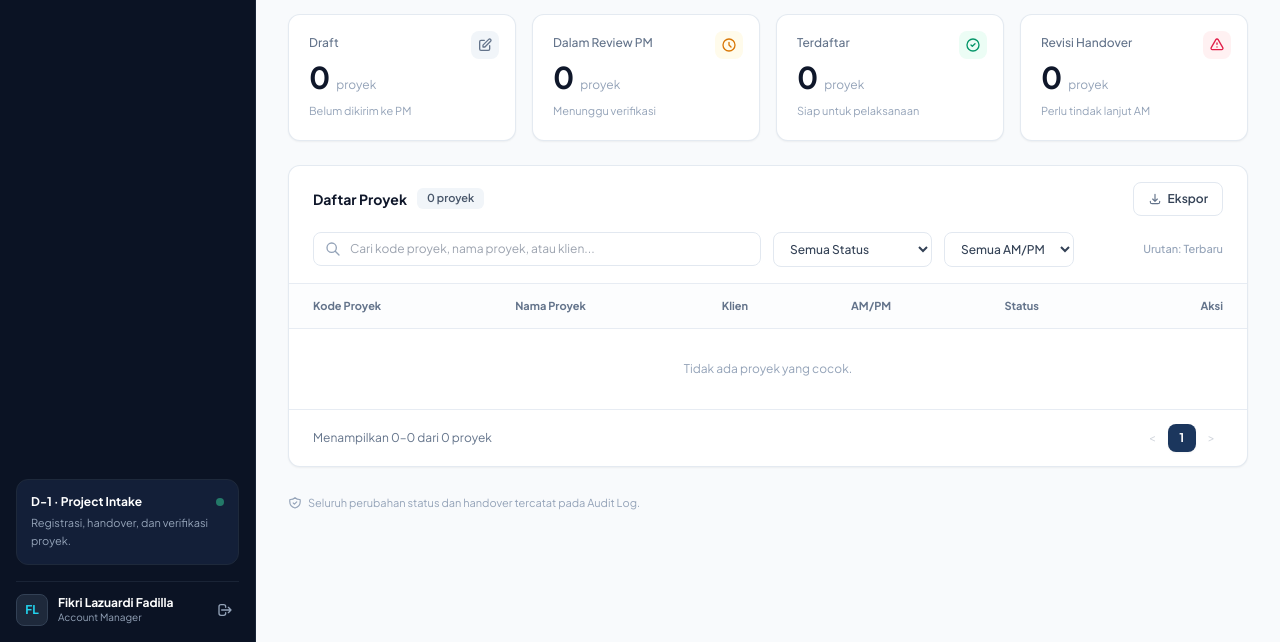
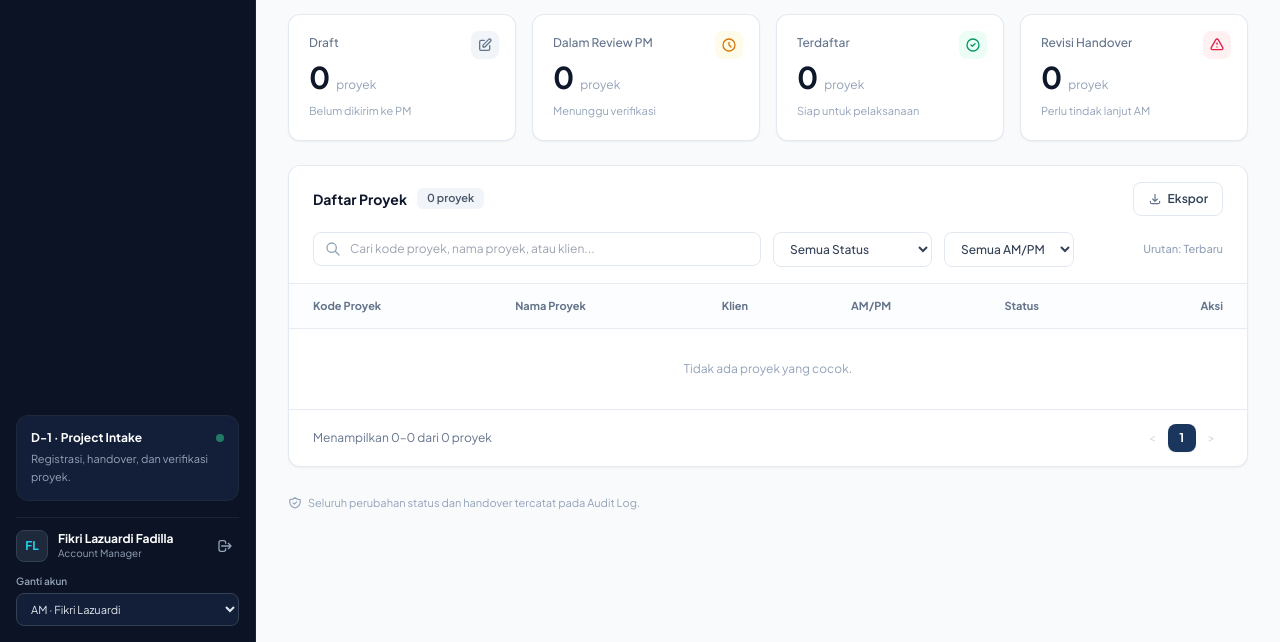
Before and after one commit to iamhaekal23/d1-project-intake, a website with bundled scripts: page public/index.html in a window 1280 px wide. Shown: the part 158-800 px from the top of the page. Built offline with nearby package versions, Linux system fonts and the light colour scheme; files whose address does not match are found by name.

Commit message:
menambahkan pilihan akun AM/PM di sidebar

```diff
--- a/public/index.html
+++ b/public/index.html
@@ -53,7 +53,8 @@
       </div>
 
       <!-- Profil Akun Aktif (Sinkron F-1 via id) -->
-      <div class="pt-3 border-t border-slate-800/80 flex items-center justify-between">
+      <div class="pt-3 border-t border-slate-800/80 space-y-3">
+        <div class="flex items-center justify-between">
           <div class="flex items-center space-x-2.5 min-w-0">
             <div id="sidebarUserAvatar" class="w-8 h-8 rounded-lg bg-[#1e293b] text-cyan-400 font-bold text-xs flex items-center justify-center border border-slate-700 shrink-0">
               AM
@@ -72,6 +73,14 @@
               <path stroke-linecap="round" stroke-linejoin="round" d="M17 16l4-4m0 0l-4-4m4 4H7m6 4v1a3 3 0 01-3 3H6a3 3 0 01-3-3V7a3 3 0 013-3h4a3 3 0 013 3v1" />
             </svg>
           </button>
+        </div>
+        <label class="block">
+          <span class="block text-[10px] font-semibold text-slate-400 mb-1">Ganti akun</span>
+          <select id="accountSwitcher" aria-label="Ganti akun" class="w-full bg-[#131f38] border border-slate-700 text-slate-200 text-[11px] rounded-lg px-2.5 py-2 focus:outline-none focus:ring-1 focus:ring-cyan-500">
+            <option value="AM">AM · Fikri Lazuardi</option>
+            <option value="PM">PM · Haekal Khadafy</option>
+          </select>
+        </label>
       </div>
     </div>
   </aside>
```
Lines whose indentation alone changed are shown as unchanged.
